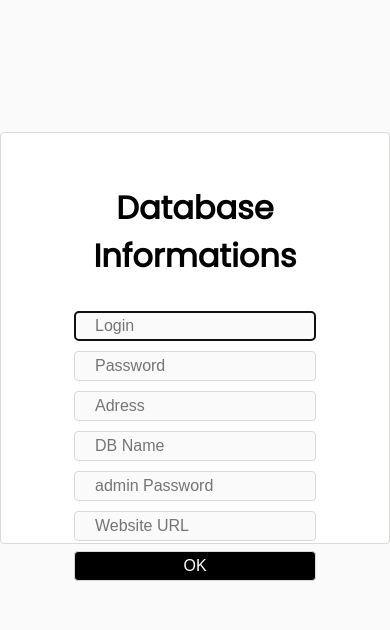
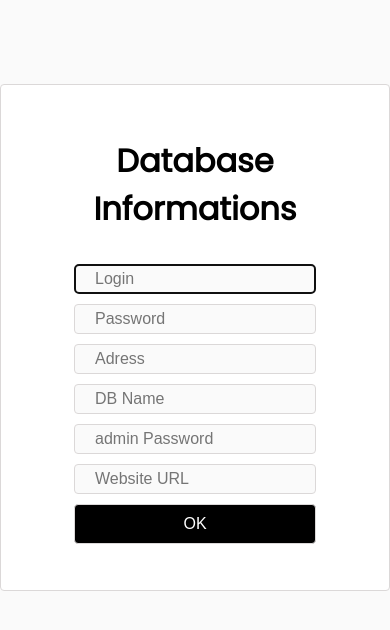
Before and after one commit to mle-gall/42webbranch, a PHP site: page /camagru/config.php in a window 390 px wide. Shown: the top 630 px of the page. Run offline with PHP 8.4, Linux system fonts and the light colour scheme.

Commit message:
visual (responsiveness) improvements

```diff
--- a/camagru/config.php
+++ b/camagru/config.php
@@ -5,8 +5,8 @@
     <link href="https://fonts.googleapis.com/css?family=Poppins" rel="stylesheet">
 </head>
 <body>
-    <div class=warnbod>
-        <form class="warn" action="config/configure.php" method="post">
+    <div class=contentform>
+        <form class="formbg" action="config/configure.php" method="post">
             <p>
                 <?php
                 if(isset($_GET['error']) && $_GET['error'] === 'cannotchange')
--- a/camagru/style.css
+++ b/camagru/style.css
@@ -39,10 +39,11 @@ body {
     font-size: 16px;
     min-width: 200px;
     width:20vw;
-    padding: 5px 20px;
+    padding: 10px 20px;
     border: 1px solid #dbd8d8;
     border-radius : 4px;
     color: #ffffff;
+    cursor: pointer;
     -o-text-overflow: clip;
     text-overflow: clip;
     background: #000000;
```
